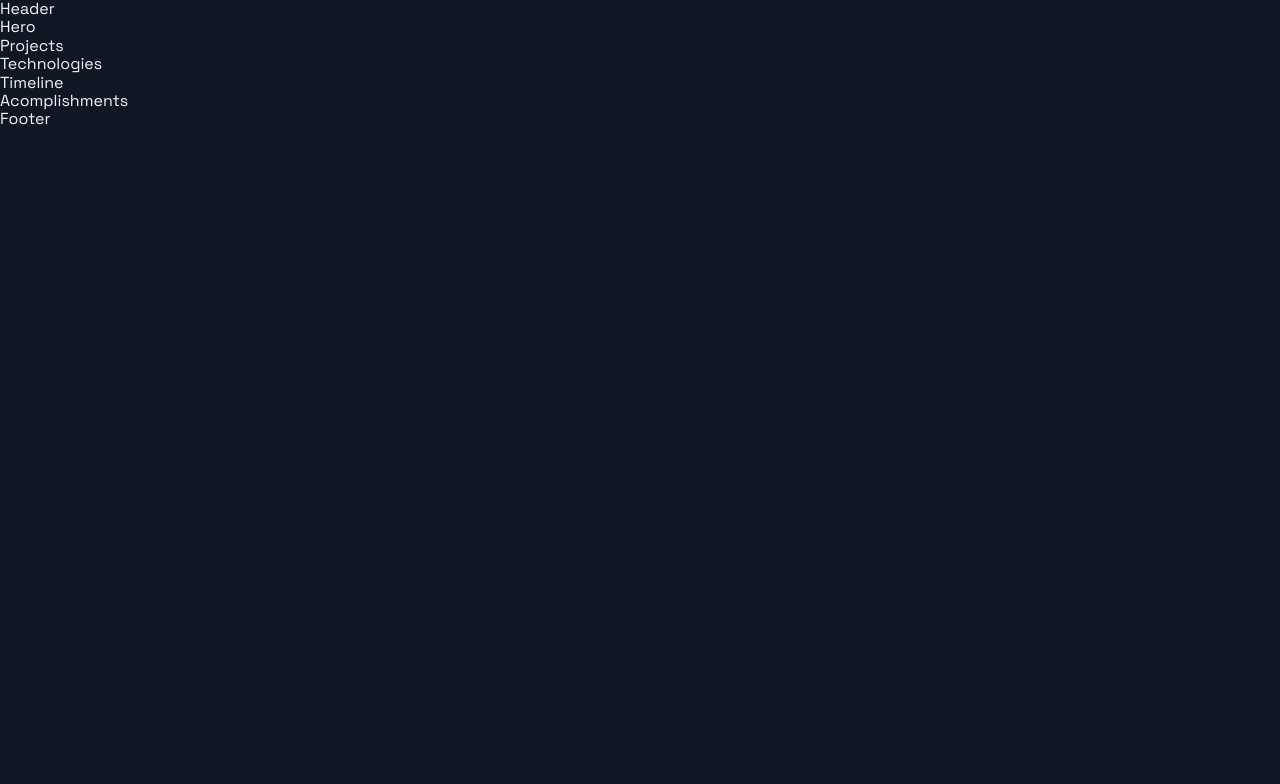
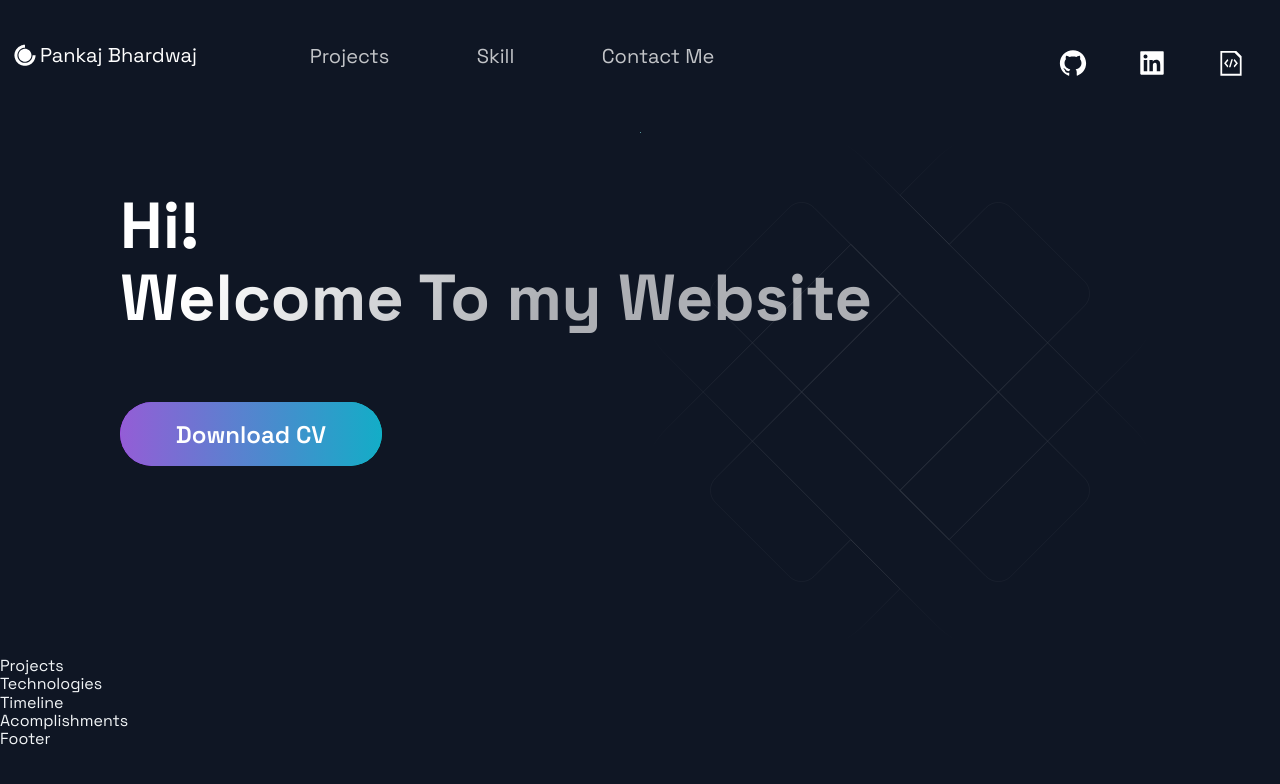
Before and after one commit to Search-Pankaj/Portfolio, a Next.js app: page / in a window 1280 px wide. Shown: the top 784 px of the page. Built offline with nearby package versions, Linux system fonts and the light colour scheme.

Commit message:
added navbar and info section

```diff
--- a/src/components/Header/Header.js
+++ b/src/components/Header/Header.js
@@ -1,14 +1,64 @@
-import Link from 'next/link';
-import React from 'react';
-import { AiFillGithub, AiFillInstagram, AiFillLinkedin } from 'react-icons/ai';
-import { DiCssdeck } from 'react-icons/di';
+import Link from "next/link";
+import React from "react";
+import { AiFillGithub, AiFillInstagram, AiFillLinkedin } from "react-icons/ai";
+import { DiCodeBadge, DiCssdeck } from "react-icons/di";
 
-import { Container, Div1, Div2, Div3, NavLink, SocialIcons } from './HeaderStyles';
+import {
+  Container,
+  Div1,
+  Span,
+  Div2,
+  Div3,
+  NavLink,
+  SocialIcons,
+} from "./HeaderStyles";
 
-const Header = () =>  (
-  <div>
-    Header
-  </div>
+const Header = () => (
+  <Container style={{ marginTop: "2rem" }}>
+    <Div1>
+      <Link href="/">
+        <a
+          style={{
+            display: "flex",
+            alignItems: "center",
+            color: "white",
+            marginBottom: "2rem",
+          }}
+        >
+          <DiCssdeck size="3rem" />{" "}
+          <span style={{ fontSize: "2rem" }}>Pankaj Bhardwaj</span>
+        </a>
+      </Link>
+    </Div1>
+    <Div2>
+      <li>
+        <Link href="#Project">
+          <NavLink>Projects</NavLink>
+        </Link>
+      </li>
+      <li>
+        <Link href="#Skill">
+          <NavLink>Skill</NavLink>
+        </Link>
+      </li>
+      <li>
+        <Link href="#About">
+          <NavLink>Contact Me</NavLink>
+        </Link>
+      </li>
+    </Div2>
+    <Div3>
+      <SocialIcons href="https://github.com/Search-Pankaj" target="_blank">
+        <AiFillGithub size="3rem" />
+      </SocialIcons>
+      <SocialIcons href="https://github.com/Search-Pankaj" target="_blank">
+        <AiFillLinkedin size="3rem" />
+      </SocialIcons>
+      <SocialIcons href="https://github.com/Search-Pankaj" target="_blank">
+        <DiCodeBadge size="3rem" />
+      </SocialIcons>
+    </Div3>
+  </Container>
 );
 
 export default Header;
--- a/src/components/Hero/Hero.js
+++ b/src/components/Hero/Hero.js
@@ -1,13 +1,26 @@
-import React from 'react';
+import React from "react";
 
-import { Section, SectionText, SectionTitle } from '../../styles/GlobalComponents';
-import Button from '../../styles/GlobalComponents/Button';
-import { LeftSection } from './HeroStyles';
+import {
+  Section,
+  SectionText,
+  SectionTitle,
+} from "../../styles/GlobalComponents";
+import Button from "../../styles/GlobalComponents/Button";
+import { LeftSection } from "./HeroStyles";
 
 const Hero = (props) => (
-  <div>
-    Hero
-  </div>
+  <>
+    <Section row nopadding>
+      <LeftSection>
+        <SectionTitle main center>
+          Hi! <br />
+          Welcome To my Website
+        </SectionTitle>
+        <SectionText></SectionText>
+        <Button onClick={props.handleClick}>Download CV</Button>
+      </LeftSection>
+    </Section>
+  </>
 );
 
 export default Hero;
--- a/src/pages/index.js
+++ b/src/pages/index.js
@@ -1,19 +1,19 @@
-import Acomplishments from '../components/Acomplishments/Acomplishments';
-import BgAnimation from '../components/BackgrooundAnimation/BackgroundAnimation';
-import Hero from '../components/Hero/Hero';
-import Projects from '../components/Projects/Projects';
-import Technologies from '../components/Technologies/Technologies';
-import Timeline from '../components/TimeLine/TimeLine';
-import { Layout } from '../layout/Layout';
-import { Section } from '../styles/GlobalComponents';
+import Acomplishments from "../components/Acomplishments/Acomplishments";
+import BgAnimation from "../components/BackgrooundAnimation/BackgroundAnimation";
+import Hero from "../components/Hero/Hero";
+import Projects from "../components/Projects/Projects";
+import Technologies from "../components/Technologies/Technologies";
+import Timeline from "../components/TimeLine/TimeLine";
+import { Layout } from "../layout/Layout";
+import { Section } from "../styles/GlobalComponents";
 
 const Home = () => {
   return (
     <Layout>
-      {/* <Section grid> */}
+      <Section grid>
         <Hero />
-        {/* <BgAnimation /> */}
-      {/* </Section> */}
+        <BgAnimation />
+      </Section>
       <Projects />
       <Technologies />
       <Timeline />
```
